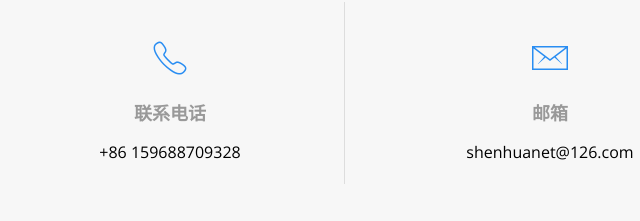
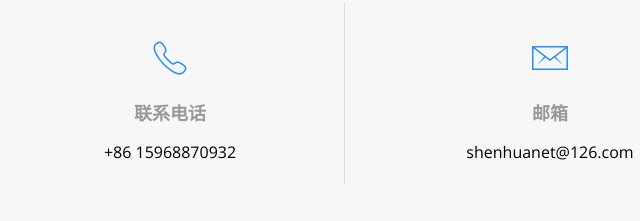
Before and after one commit to shenhuanet/shenhuanet.github.io, a plain HTML site: page index.html in a window 1280 px wide. Shown: the part 5712-5933 px from the top of the page, 470-1110 px from the left. Drawn offline with nearby package versions, Linux system fonts and the light colour scheme; files whose address does not match are found by name.

Commit message:
Update index.html

```diff
--- a/index.html
+++ b/index.html
@@ -688,7 +688,7 @@
                     <div class="contact-phone">
                         <i class="ion-ios-telephone-outline"></i>
                         <h3>联系电话</h3>
-                        <p><a href="tel:+155895548855">+86 159688709328</a></p>
+                        <p><a href="tel:+155895548855">+86 15968870932</a></p>
                     </div>
                 </div>
 
```
